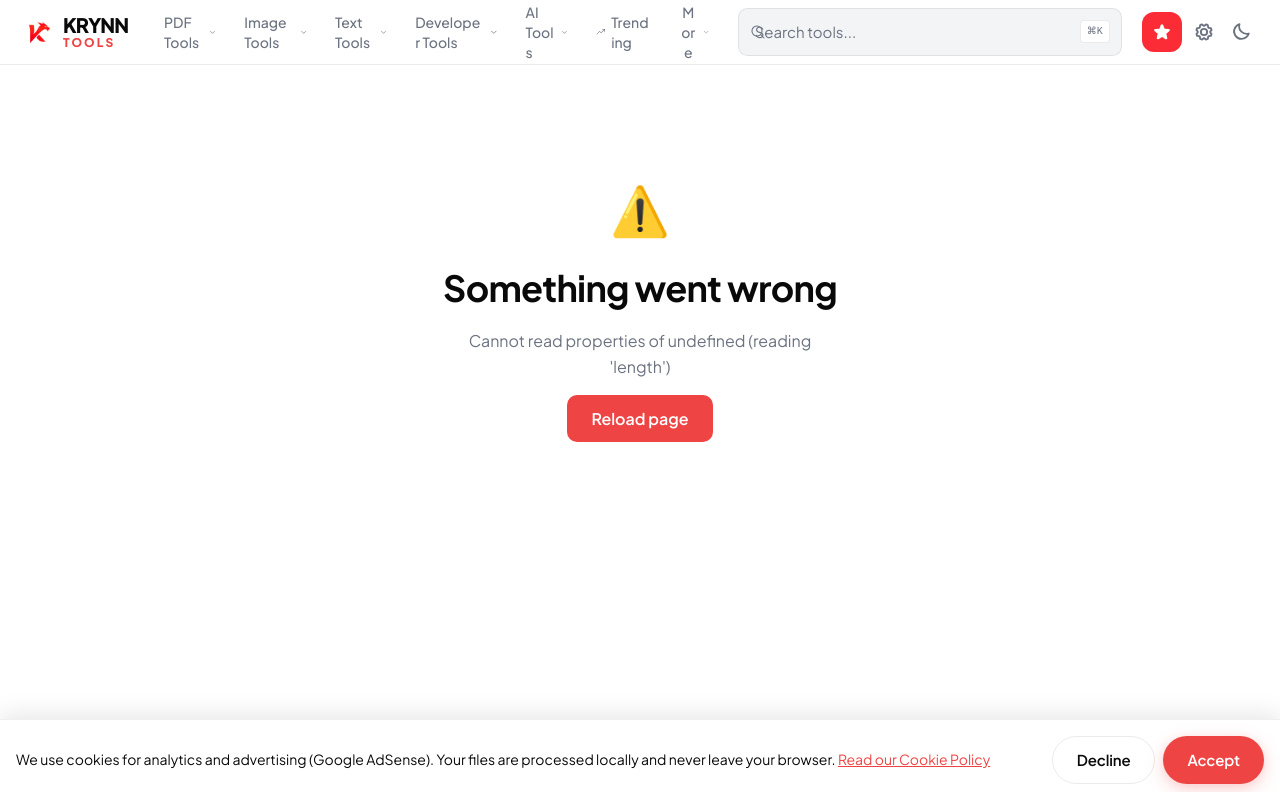
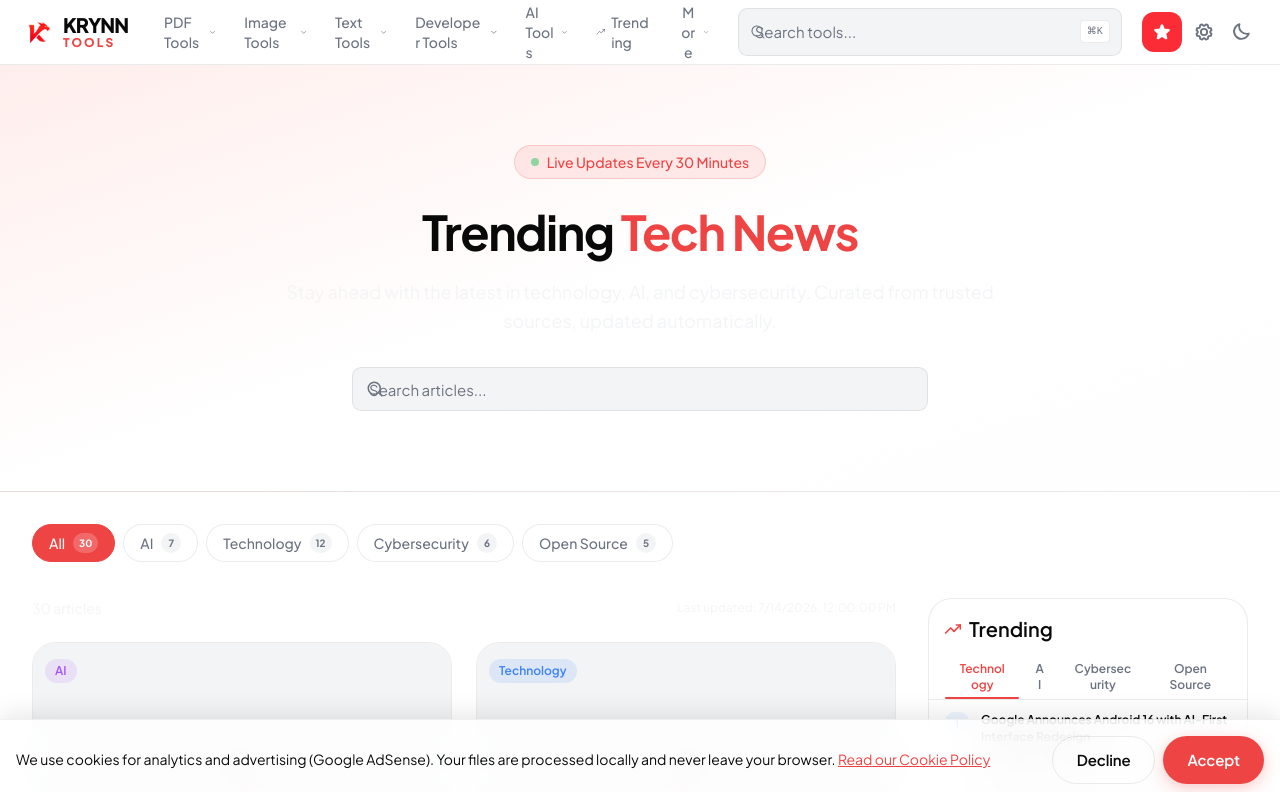
Before and after one commit to abhijithmr226/krynn-tools, a React (Vite) app in the folder artifacts/krynn-tools/: page /trending-news in a window 1280 px wide. Shown: the top 792 px of the page. Built offline with nearby package versions, Linux system fonts and the light colour scheme.

Commit message:
fix: CategoryFilter props mismatch causing undefined.length error
- Rewrote CategoryFilter to accept { name, count }[] categories prop
- Added Open Source category color (#22c55e)
- Matched props interface with how page.tsx uses the component

```diff
--- a/artifacts/krynn-tools/src/app/trending-news/CategoryFilter.tsx
+++ b/artifacts/krynn-tools/src/app/trending-news/CategoryFilter.tsx
@@ -1,46 +1,43 @@
-import { useMemo } from "react";
-import type { NewsArticle } from "./types";
-
 interface CategoryFilterProps {
-  articles: NewsArticle[];
-  selected: string;
-  onSelect: (category: string) => void;
+  categories: { name: string; count: number }[];
+  active: string;
+  onChange: (category: string) => void;
 }
 
-const CATEGORIES = ["All", "Technology", "AI", "Cybersecurity"];
+const categoryColors: Record<string, string> = {
+  All: 'var(--color-primary)',
+  Technology: '#3b82f6',
+  AI: '#a855f7',
+  Cybersecurity: '#ef4444',
+  'Open Source': '#22c55e',
+};
 
-export default function CategoryFilter({ articles, selected, onSelect }: CategoryFilterProps) {
-  const counts = useMemo(() => {
-    const map: Record<string, number> = { All: articles.length };
-    for (const article of articles) {
-      map[article.category] = (map[article.category] || 0) + 1;
-    }
-    return map;
-  }, [articles]);
-
+export default function CategoryFilter({ categories, active, onChange }: CategoryFilterProps) {
   return (
     <div className="flex gap-2 overflow-x-auto pb-1 scrollbar-none">
-      {CATEGORIES.map((category) => {
-        const isActive = selected === category;
-        const count = counts[category] || 0;
+      {categories.map(({ name, count }) => {
+        const isActive = active === name;
+        const color = categoryColors[name] || 'var(--color-primary)';
 
         return (
           <button
-            key={category}
-            onClick={() => onSelect(category)}
-            className={`flex items-center gap-2 whitespace-nowrap rounded-full border px-4 py-2 text-sm font-medium transition-all duration-200 ${
-              isActive
-                ? "border-[var(--color-primary)] bg-[var(--color-primary)] text-white shadow-[0_2px_8px_rgba(239,68,68,0.3)]"
-                : "border-[var(--color-border)] bg-[var(--color-card)] text-[var(--color-muted-foreground)] hover:border-[var(--color-primary)]/30 hover:text-[var(--color-foreground)]"
-            }`}
+            key={name}
+            onClick={() => onChange(name)}
+            className="flex items-center gap-2 whitespace-nowrap rounded-full border px-4 py-2 text-sm font-medium transition-all duration-200"
+            style={{
+              borderColor: isActive ? color : 'var(--color-border)',
+              background: isActive ? color : 'var(--color-card)',
+              color: isActive ? '#fff' : 'var(--color-muted-foreground)',
+              boxShadow: isActive ? `0 2px 8px ${color}40` : 'none',
+            }}
           >
-            {category}
+            {name}
             <span
-              className={`inline-flex h-5 min-w-[20px] items-center justify-center rounded-full px-1.5 text-[10px] font-bold ${
-                isActive
-                  ? "bg-white/20 text-white"
-                  : "bg-[var(--color-muted)] text-[var(--color-muted-foreground)]"
-              }`}
+              className="inline-flex h-5 min-w-[20px] items-center justify-center rounded-full px-1.5 text-[10px] font-bold"
+              style={{
+                background: isActive ? 'rgba(255,255,255,0.2)' : 'var(--color-muted)',
+                color: isActive ? '#fff' : 'var(--color-muted-foreground)',
+              }}
             >
               {count}
             </span>
```
